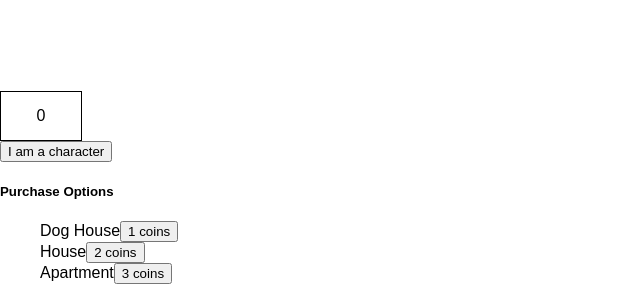
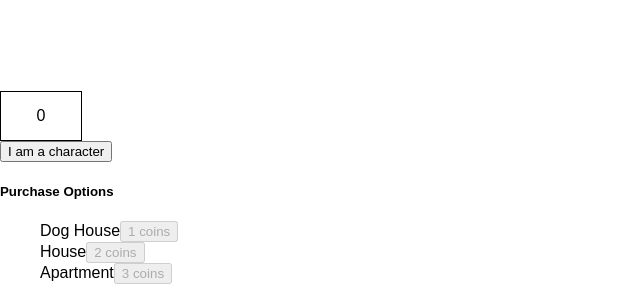
Before and after one commit to a-jih/appfolio-hackday, a React (Create React App) app: page / in a window 1280 px wide. Shown: the part 500-800 px from the top of the page, without its empty margins (0-640 px from the left). Built offline with nearby package versions, Linux system fonts and the light colour scheme.

Commit message:
sc - Disables button when user cannot afford purchase options

```diff
--- a/src/App.js
+++ b/src/App.js
@@ -25,6 +25,7 @@ class App extends Component {
         <Counter coins={this.state.coins} />
         <Character onClick={e => this.handleCoinClick(e)} />
         <Menu
+          coins={this.state.coins}
         />
       </div>
     );
--- a/src/component/Menu.js
+++ b/src/component/Menu.js
@@ -19,9 +19,24 @@ class Menu extends Component {
         price: 3
       }
     ];
+
+    this.state = {
+      coins: this.props.coins,
+      dogHousePurchaseDisabled: this.props.coins < this.houseList[0].price,
+      housePurchaseDisabled: this.props.coins < this.houseList[1].price,
+      apartmentPurchaseDisabled: this.props.coins < this.houseList[2].price,
+    }
   }
 
   renderHousingOptions(){
+    if (this.state.coins != this.props.coins){
+      this.setState({
+        coins: this.props.coins,
+        dogHousePurchaseDisabled: this.props.coins < this.houseList[0].price,
+        housePurchaseDisabled: this.props.coins < this.houseList[1].price,
+        apartmentPurchaseDisabled: this.props.coins < this.houseList[2].price,
+      });
+    }
     return (
       <div>
         <Card>
@@ -30,18 +45,21 @@ class Menu extends Component {
               <ul className="OptionList">
                 <li>{this.houseList[0].type}
                   <button
+                    disabled={this.state.dogHousePurchaseDisabled}
                   >
                     {this.houseList[0].price} coins
                   </button>
                 </li>
                 <li>{this.houseList[1].type}
                   <button
+                    disabled={this.state.housePurchaseDisabled}
                   >
                     {this.houseList[1].price} coins
                   </button>
                 </li>
                 <li>{this.houseList[2].type}
                   <button
+                    disabled={this.state.apartmentPurchaseDisabled}
                   >
                     {this.houseList[2].price} coins
                   </button>
```
